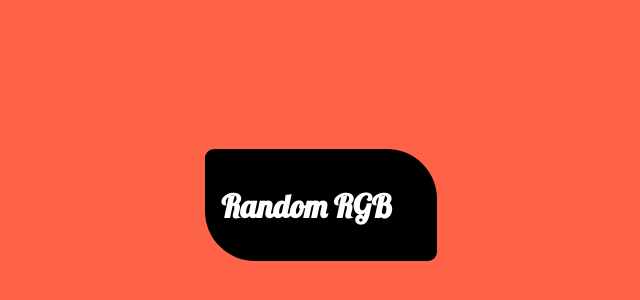
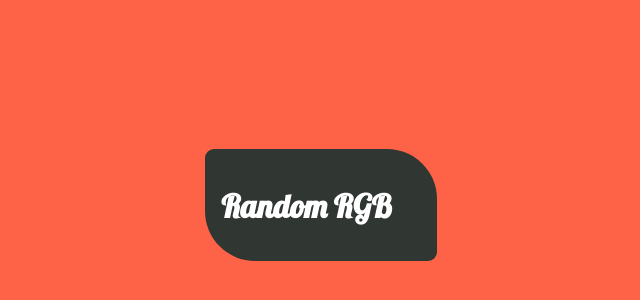
Before and after one commit to cagaser/color-flipper, a plain HTML site: page index.html in a window 1280 px wide. Shown: the part 126-426 px from the top of the page, without its empty margins (224-864 px from the left). Drawn offline with Linux system fonts and the light colour scheme.

```diff
--- a/style.css
+++ b/style.css
@@ -14,7 +14,7 @@ body {
     height: 100vh;
 }
 .center-text {
-    background-color: black;
+    background-color: #303632;
     color: white;
     font-family: 'Lobster';
     height: 80px;
```
